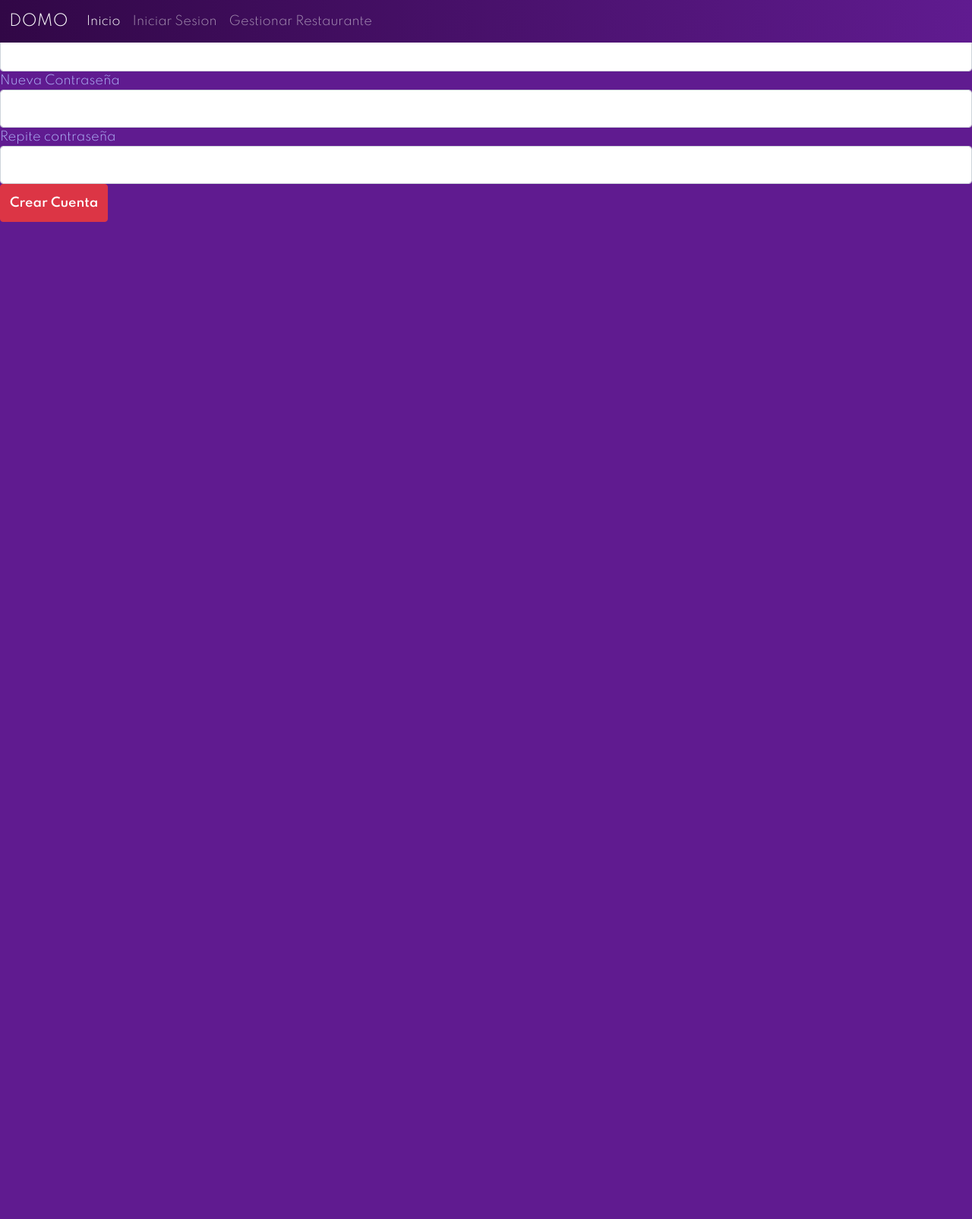
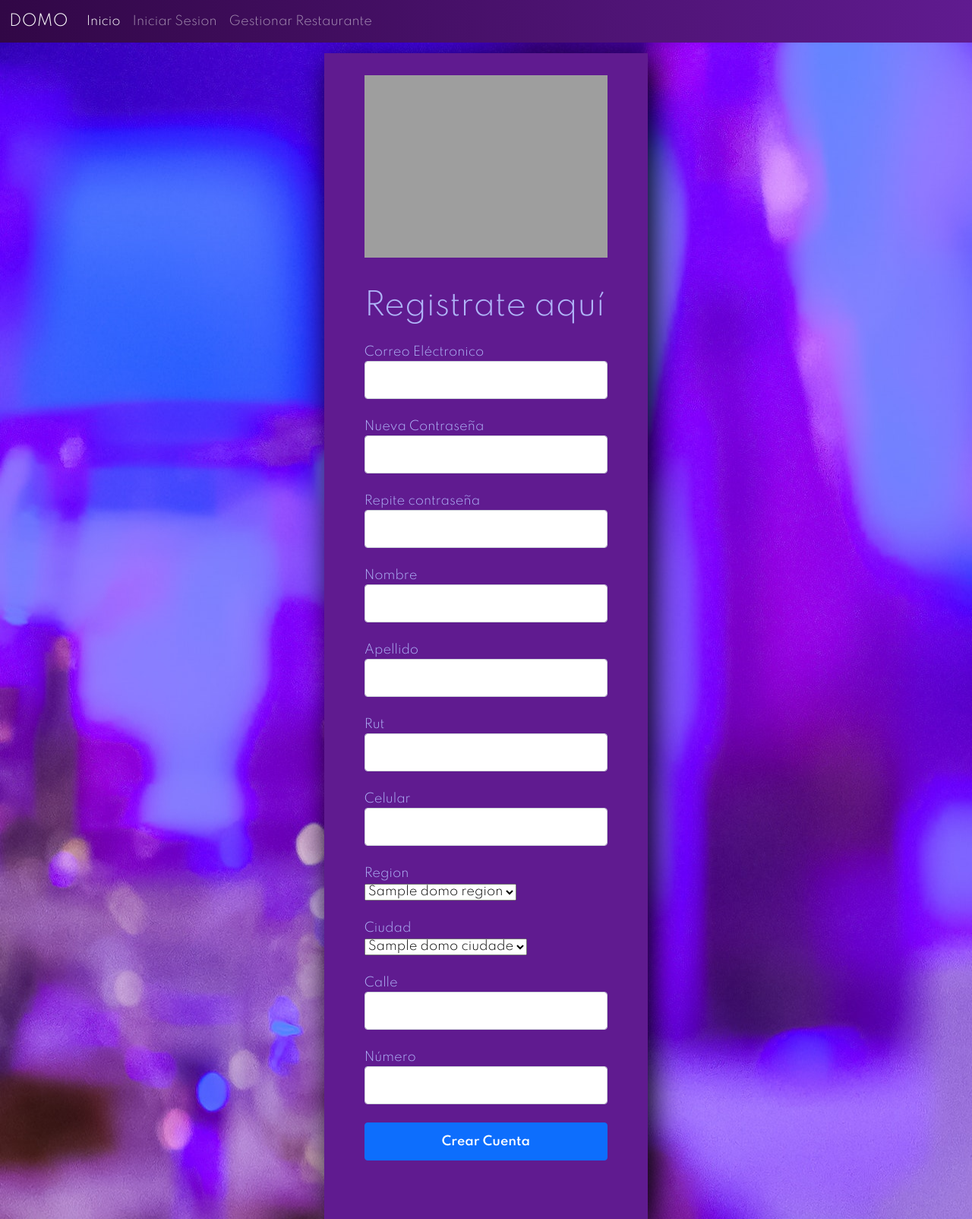
Before and after one commit to Exesito/GPS, a Flask app: template app/templates/assets/register.html in a window 1280 px wide. Shown: the whole page at 76% size. Before the commit the page ends 292 px from the top, so only its background shows below. Run offline with Flask 2, Linux system fonts and the light colour scheme; tables that the repository leaves empty hold one stand-in row (values such as "Sample post"); the template is opened without the code that fills it: values that come from a table or form of the project are taken from there, most other values are stand-ins (such as "Sample title", 1, 10 or a date in 2020); parts of the project's set-up code (start-up, migrations or seed data) failed here and were passed over; some libraries are stand-ins or nearby versions; grey boxes are pictures that could not be loaded.

Commit message:
form registro incompleto

```diff
--- a/app/forms.py
+++ b/app/forms.py
@@ -1,14 +1,21 @@
-from wtforms import Form, SubmitField, StringField, PasswordField, BooleanField, validators
+from wtforms import Form, SubmitField, StringField, PasswordField, IntegerField, SelectField,validators
 from wtforms import EmailField
 class RegisterForm(Form):
 
     #username = StringField('', [validators.Length(min=4, max=25)])
-    email = StringField('Correo Eléctronico', [validators.Length(min=6, max=35)])
-    password = PasswordField('Nueva Contraseña', [
-        validators.DataRequired(),
-        validators.EqualTo('confirm', message='Las contraseñas deben coincidir')
-    ])
-    confirm = PasswordField('Repite contraseña')
+    email = StringField('Correo Eléctronico', [validators.DataRequired(message='Ingrese email'), validators.Email(), validators.Length(min=6, max=35)])
+    password = PasswordField('Nueva Contraseña', [validators.DataRequired(),validators.EqualTo('confirm', message='Las contraseñas deben coincidir')])
+    confirm = PasswordField('Repite contraseña', [validators.DataRequired()])
+    nombre= StringField('Nombre', [validators.DataRequired(),  validators.Length(min=3, max=35)])
+    apellido= StringField('Apellido', [validators.DataRequired(), validators.Length(min=2, max=35)])
+    rut= StringField('Rut', [validators.DataRequired(), validators.Length(min=6, max=13)])
+    celular=IntegerField('Celular')#,[validators.DataRequired()]
+    region=SelectField('Region')
+    ciudad=SelectField('Ciudad')
+    calle=StringField('Calle', [validators.DataRequired()])
+    numero=IntegerField('Número', [validators.DataRequired()])
+    #tipo=SelectField('Tipo')
+
     submit = SubmitField("Crear Cuenta")
 
 
@@ -18,3 +25,8 @@ class LoginForm(Form):
     #remember_me = BooleanField('Mantener conectado')
 
     submit=SubmitField('Iniciar sesión')
+
+
+#class RecoveryForm(Form):
+#    email=EmailField()
+#    submit=SubmitField('Recuperar acceso')
--- a/app/static/styles.css
+++ b/app/static/styles.css
@@ -63,6 +63,19 @@ body {
     color: #FFFFFF !important;
 }
 
+.form-register{
+    /*color: #FFFFFF !important;*/
+    background: #FFFFFF;
+    padding: 5px;
+    margin: auto;
+    margin-top: 50px;
+    box-shadow: 7px 13px 37px #000000;
+}
+
+.registro-fondo{
+    background-image: url(../static/media/img3.jpg);
+}
+
 .tablecustom {
     width: 100%;
     border-collapse: separate;
--- a/app/templates/assets/login.html
+++ b/app/templates/assets/login.html
@@ -54,11 +54,6 @@ DOMO- Inicio de sesión
               </div>
                   {{ form.submit(class_="btn btn-primary w-100") }}
               </form>
-
-            <!-- <p class="other-text font-weight-bold text-center text-muted">O inicia sesión con</p>
-            <div class="d-flex justify-content-around">
-                <button type="button" class="btn btn-outline-light flex-grow-1 mr-2"><i class="fab fa-google lead mr-2"></i> Google</button>
-            </div>-->
             </div>
             <div class="text-center px-lg-5 pt-lg-3 pb-lg-4 p-4 mt-auto w-100">
                 <p class="d-inline-block mb-0">¿Todavia no tienes una cuenta?</p> <a class="registro" href="{{url_for('register')}}" class="text-light font-weight-bold text-decoration-none">Crea una ahora</a>
--- a/app/templates/assets/register.html
+++ b/app/templates/assets/register.html
@@ -5,19 +5,89 @@ DOMO - Regístrate
 {% endblock %}
 
 {% block body %}
+<section class="registro-fondo">
+    <div class="row g-0">
+        <div class="col-lg-4 d-none d-lg-block">
+        </div>
+        <div class="form-register col-lg-4 bg-dark d-flex flex-column align-items-end min-vh-100">
+            <div class="px-lg-5 pt-lg-4 pb-lg-3 p-4 mb-auto w-100">
+                <img src= "{{url_for('static',filename='Logo.svg')}}" class="img-fluid" />
+              </div>
+              <div class="align-self-center w-100 px-lg-5 py-lg-4 p-4">
+                <h1 class="font-weight-bold mb-4">Registrate aquí</h1>
+            <form class="mb-5" action="{{ url_for('register') }}" method=post>
+                <div class="mb-4">
+                    {{ form.email.label }}
+                    {{ form.email(class_="form-control") }}
+                </div>
+                <div class="mb-4">
+                    {{ form.password.label }}
+                    {{ form.password(class_="form-control") }}
+                </div>
+                <div class="mb-4">
+                    {{ form.confirm.label }}
+                    {{ form.confirm(class_="form-control") }}
+                </div>
+                <div class="mb-4">
+                {{ form.nombre.label }}
+                {{ form.nombre(class_="form-control") }}
+            </div>
+                <div class="mb-4">
+                {{ form.apellido.label }}
+                {{ form.apellido(class_="form-control") }}
+            </div>
+                <div class="mb-4">
+                {{ form.rut.label }}
+                {{ form.rut(class_="form-control") }}
+            </div>
 
-<form action="{{ url_for('register') }}" method=post>
+                <div class="mb-4">
+                {{ form.celular.label }}
+                {{ form.celular(class_="form-control") }}
+            </div>
 
-    {{ form.email.label }}
-    {{ form.email(class_="form-control") }}
+                <div class="mb-4">
+                {{ form.region.label }}
+                <br>
+                <select name="regiones" id="regioness" >
+                    {% for item in regiones %}
+                    <option value="{{item.domo_region.reg_id}}">{{item.domo_region.reg_nombre}}</option>
+             <!--     {{ form.region(class_="form-control") }}-->
+                    {% endfor %}
+                </select>
+                </div>
 
-    {{ form.password.label }}
-    {{ form.password(class_="form-control") }}
+                <div class="mb-4">
+                {{ form.ciudad.label }}
+                <br>
+                <select name="ciudades">
+                    {% for item in ciudades %}
+                    <option value="{{item.domo_ciudades.ciu_id}}">{{item.domo_ciudades.ciu_nombre}}</option>
+                <!--{{ form.ciudad(class_="form-control") }}-->
+                    {% endfor %}
+                </select>
+               </div>
 
-    {{ form.confirm.label }}
-    {{ form.confirm(class_="form-control") }}
+                <div class="mb-4">
+                {{ form.calle.label }}
+                {{ form.calle(class_="form-control") }}
+            </div>
 
-    {{ form.submit(class_="btn btn-danger") }}
-</form>
+                <div class="mb-4">
+                {{ form.numero.label }}
+                {{ form.numero(class_="form-control") }}
+            </div>
+
+                {{ form.submit(class_="btn btn-primary w-100") }}
+            </form>
+            </div>
+        </div>
+
+        <div class="col-lg-4 d-none d-lg-block">
+        </div>
+
+    </div>
+
+</section>
 
 {% endblock %}
```
Also changed, not shown: app/views.py (+60 -18 lines).
